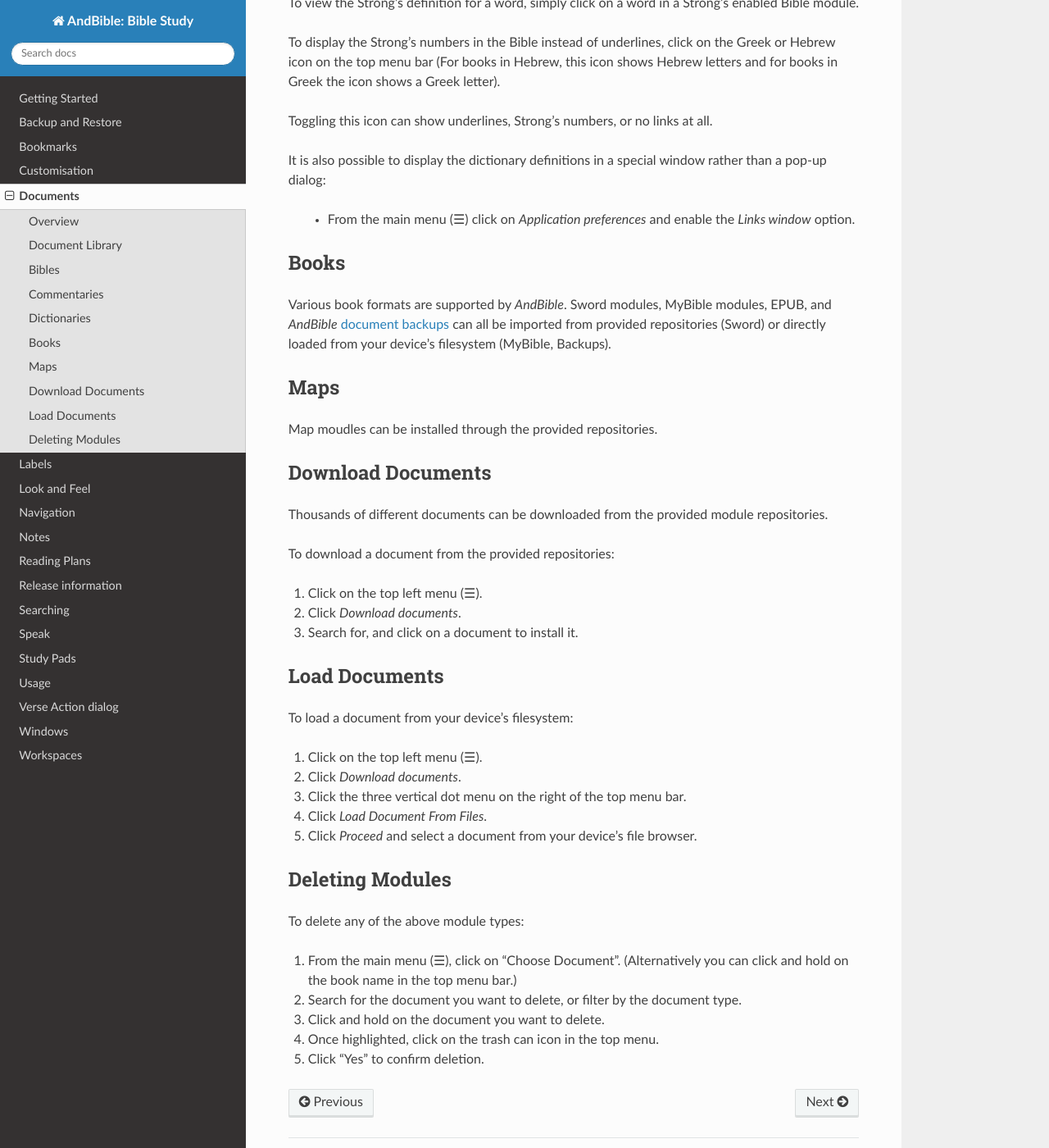
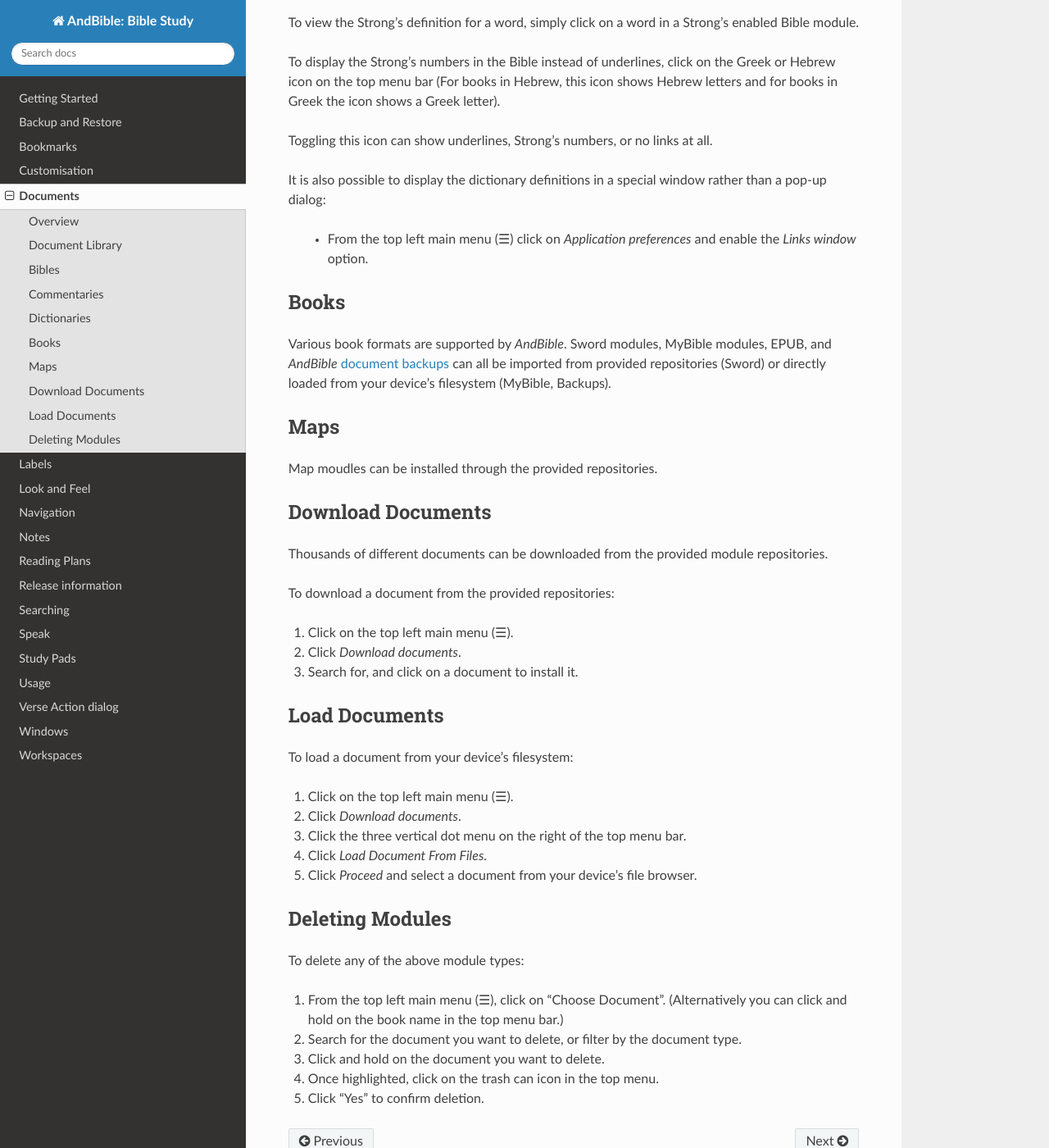
Before and after one commit to AndBible/docs, a Sphinx documentation site: the page built from docs/source/documents.rst, in a window 1280 px wide and 1400 px high, scrolled down 1144 px. Shown: the whole window at 82% size. Built offline with Sphinx 7.4.7 and the Read the Docs theme 3.1.0, drawn with Linux system fonts in a browser that asks for light colours; pages that are not in the unit, such as notebooks, are missing from menus; some of the changed text lies outside the part shown.

Commit message:
clarify top-left is main menu

```diff
--- a/docs/source/documents.rst
+++ b/docs/source/documents.rst
@@ -16,7 +16,8 @@
 The `Document Library` can be accessed in a few different ways:
 
   - Click and hold on the document name on the top of the menu bar.
-  - Click the top left |hamburger| icon and click `Choose Document`.
+  - Click the top left main menu (|hamburger|).
+  - Click `Choose Document`.
 
 Bibles
 ------
@@ -40,7 +41,7 @@
 Strong's and Robinson dictionaries can be used as the primary lookup for words
 in Strong's enabled document modules (like KJV, BSB, NASB, NET, etc):
 
-#. From the main menu (|hamburger|) click `Application preferences`
+#. From the top left main menu (|hamburger|) click `Application preferences`
 #. Click on `Strong's Greek Dictionary` to select the Strong's Greek dictionary you want to use.
 #. Click on `Strong's Hebrew Dictionary` to select the Strong's Hebrew dictionary you want to use.
 #. Click on `Robinson Greek morphology` to select the Robinson Greek dictionary you want to use.
@@ -59,7 +60,7 @@
 It is also possible to display the dictionary definitions in a special window
 rather than a pop-up dialog:
 
-  - From the main menu (|hamburger|) click on `Application preferences` and
+  - From the top left main menu (|hamburger|) click on `Application preferences` and
     enable the `Links window` option.
 
 
@@ -83,7 +84,7 @@
 
 To download a document from the provided repositories:
 
-#. Click on the top left menu (|hamburger|).
+#. Click on the top left main menu (|hamburger|).
 #. Click `Download documents`.
 #. Search for, and click on a document to install it.
 
@@ -92,7 +93,7 @@
 
 To load a document from your device's filesystem:
 
-#. Click on the top left menu (|hamburger|).
+#. Click on the top left main menu (|hamburger|).
 #. Click `Download documents`.
 #. Click the three vertical dot menu on the right of the top menu bar.
 #. Click `Load Document From Files`.
@@ -103,7 +104,7 @@
 
 To delete any of the above module types:
 
-#. From the main menu (|hamburger|), click on "Choose Document".
+#. From the top left main menu (|hamburger|), click on "Choose Document".
    (Alternatively you can click and hold on the book name in the top menu bar.)
 #. Search for the document you want to delete, or filter by the document type.
 #. Click and hold on the document you want to delete.
```
